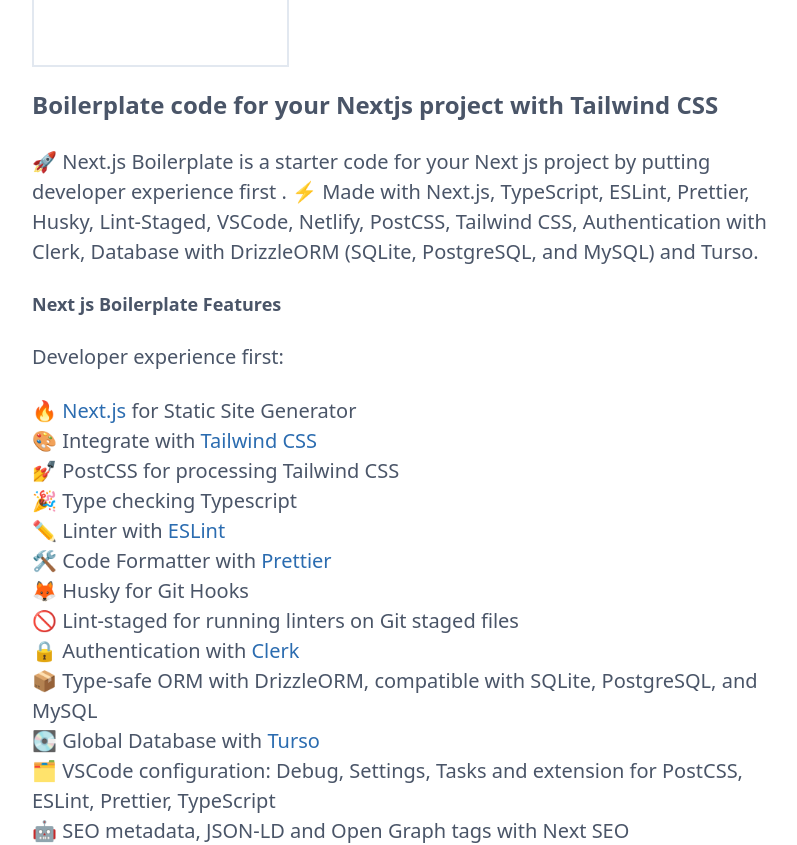
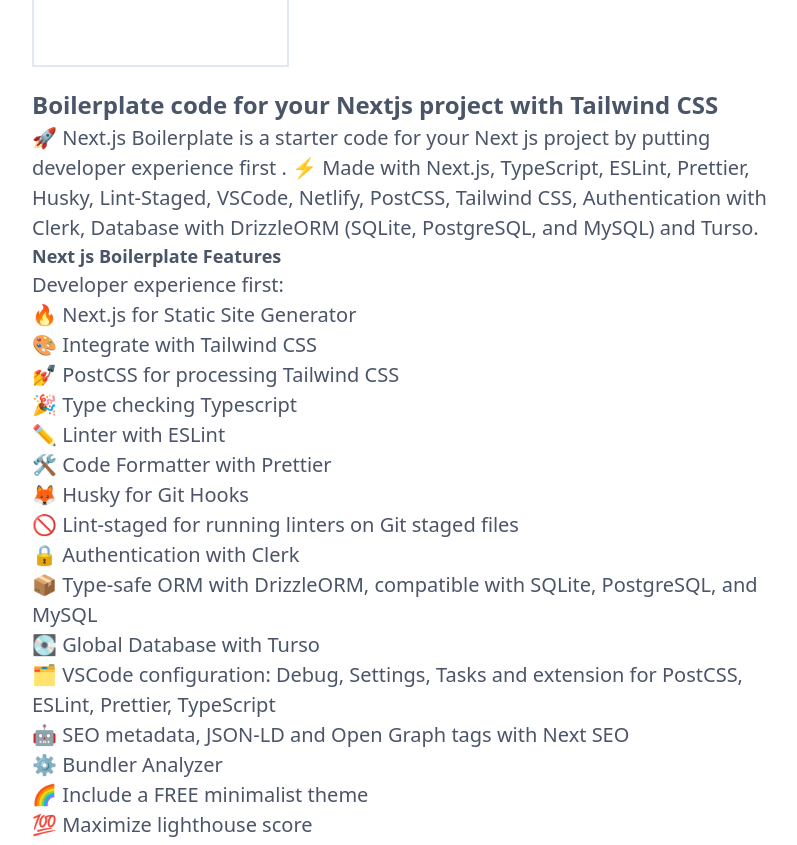
Before and after one commit to ixartz/Next-js-Boilerplate, a Next.js app: page / in a window 1280 px wide. Shown: the part 1200-2045 px from the top of the page, without its empty margins (224-1021 px from the left). Built offline with nearby package versions, Linux system fonts and the light colour scheme.

Commit message:
feat: add i18n with Clerk components and remove custom style in global.css file

```diff
--- a/src/app/[locale]/(auth)/layout.tsx
+++ b/src/app/[locale]/(auth)/layout.tsx
@@ -9,10 +9,25 @@ export default function AuthLayout({
   params: { locale: string };
 }) {
   let clerkLocale = enUS;
+  let signInUrl = '/sign-in';
+  let signUpUrl = '/sign-up';
 
   if (locale === 'fr') {
     clerkLocale = frFR;
   }
 
-  return <ClerkProvider localization={clerkLocale}>{children}</ClerkProvider>;
+  if (locale !== 'en') {
+    signInUrl = `/${locale}${signInUrl}`;
+    signUpUrl = `/${locale}${signUpUrl}`;
+  }
+
+  return (
+    <ClerkProvider
+      localization={clerkLocale}
+      signInUrl={signInUrl}
+      signUpUrl={signUpUrl}
+    >
+      {children}
+    </ClerkProvider>
+  );
 }
--- a/src/libs/Env.mjs
+++ b/src/libs/Env.mjs
@@ -11,19 +11,16 @@ export const Env = createEnv({
   },
   client: {
     NEXT_PUBLIC_CLERK_PUBLISHABLE_KEY: z.string().nonempty(),
-    NEXT_PUBLIC_CLERK_SIGN_IN_URL: z.string().nonempty(),
-    NEXT_PUBLIC_CLERK_SIGN_UP_URL: z.string().nonempty(),
     NEXT_PUBLIC_CLERK_AFTER_SIGN_IN_URL: z.string().nonempty(),
     NEXT_PUBLIC_CLERK_AFTER_SIGN_UP_URL: z.string().nonempty(),
   },
+  // You need to destructure all the keys manually
   runtimeEnv: {
     DATABASE_URL: process.env.DATABASE_URL,
     DATABASE_AUTH_TOKEN: process.env.DATABASE_AUTH_TOKEN,
     CLERK_SECRET_KEY: process.env.CLERK_SECRET_KEY,
     NEXT_PUBLIC_CLERK_PUBLISHABLE_KEY:
       process.env.NEXT_PUBLIC_CLERK_PUBLISHABLE_KEY,
-    NEXT_PUBLIC_CLERK_SIGN_IN_URL: process.env.NEXT_PUBLIC_CLERK_SIGN_IN_URL,
-    NEXT_PUBLIC_CLERK_SIGN_UP_URL: process.env.NEXT_PUBLIC_CLERK_SIGN_UP_URL,
     NEXT_PUBLIC_CLERK_AFTER_SIGN_IN_URL:
       process.env.NEXT_PUBLIC_CLERK_AFTER_SIGN_IN_URL,
     NEXT_PUBLIC_CLERK_AFTER_SIGN_UP_URL:
--- a/src/styles/global.css
+++ b/src/styles/global.css
@@ -1,21 +1,5 @@
 @tailwind base;
-
-a {
-  @apply text-blue-700;
-}
-
-a:hover {
-  @apply border-b-2 border-blue-700;
-}
 
 @tailwind components;
 
 @tailwind utilities;
-
-.content p {
-  @apply my-6;
-}
-
-.content ul {
-  @apply my-6;
-}
```
Also changed, not shown: 1 other file (tests, documents, lock files or other folders).
